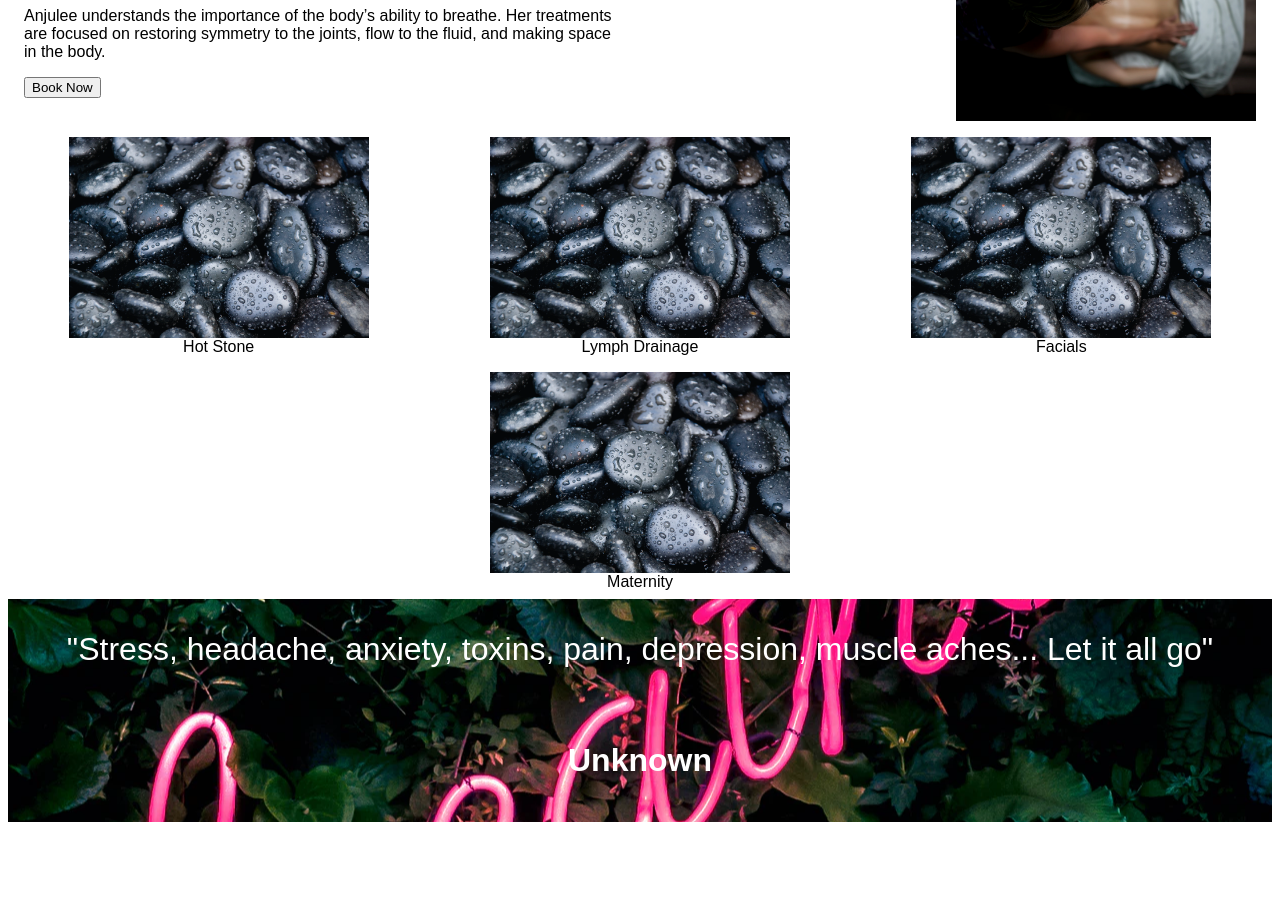
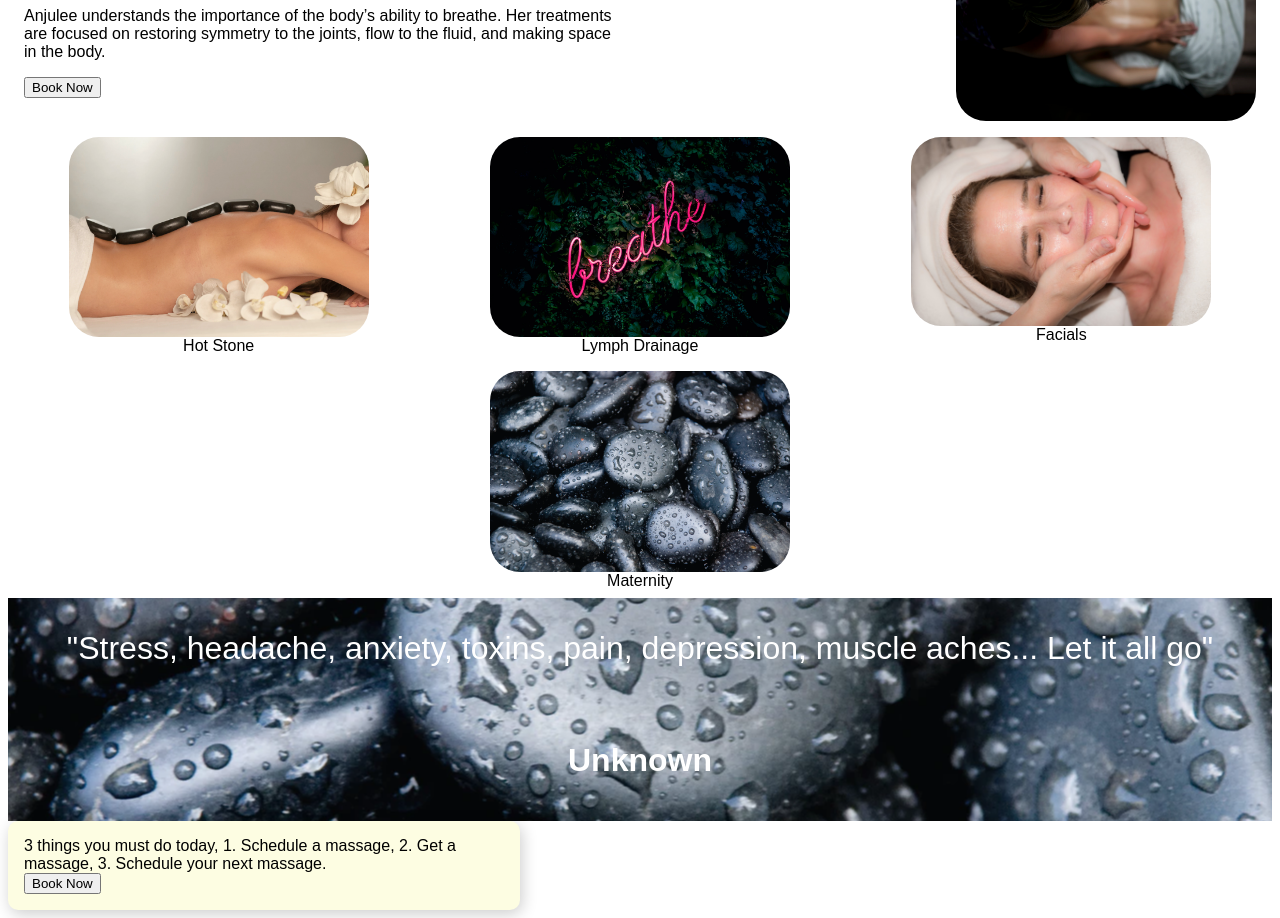
Before and after one commit to seangwilson/landing_page, a plain HTML site: page index.html in a window 1280 px wide. Shown: the part 139-1057 px from the top of the page. Before the commit the page ends 969 px from the top, so only its background shows below. Drawn offline with Linux system fonts and the light colour scheme; a web font is replaced by a local one.

Commit message:
pre-lunch photo and cta tinkering

```diff
--- a/index.html
+++ b/index.html
@@ -32,15 +32,15 @@
 
         <div class="mid">
             <div class="info">
-                <img src="./img/stones.webp" alt="X">
+                <img src="./img/hot-stone.webp" alt="X">
                 <div class="text">Hot Stone</div>
             </div>
             <div class="info">
-                <img src="./img/stones.webp" alt="chili">
+                <img src="./img/breathe.webp" alt="chili">
                 <div class="text">Lymph Drainage</div>
             </div>
             <div class="info">
-                <img src="./img/stones.webp" alt="pepper">
+                <img src="./img/facial.jpeg" alt="pepper">
                 <div class="text">Facials</div>
             </div>
             <div class="info">
@@ -54,7 +54,10 @@
         </div>
 
         <div class="cta">
-
+                <div class="cta-container">
+                  <div class="text">3 things you must do today, 1. Schedule a massage, 2. Get a massage, 3. Schedule your next massage.</div>
+                  <button class="Book">Book Now</button>
+                </div>
         </div>
     </div>
 
--- a/styles.css
+++ b/styles.css
@@ -2,12 +2,12 @@
 
 body {
     font-family: Arial, Helvetica, sans-serif;
-    background-color: white;
     display: flex;
     flex-direction: column;
 }
 
 .header {
+    margin: 0px;
     background-color: #FDFDE2;
     display: flex;
     justify-content: space-between;
@@ -40,6 +40,8 @@ body {
 img {
     max-width: 300px;
     margin: 0px;
+    border-radius: 30px;
+    ;
 }
 
 .top {
@@ -74,7 +76,7 @@ img {
 }
 
 .bottom {
-    background-image: url("./img/breathe.webp");
+    background-image: url("./img/stones.webp");
     background-position: center;
     background-repeat: no-repeat;
     background-attachment: fixed;
@@ -85,3 +87,17 @@ img {
     color: white;
     font-size: 32px;
 }
+
+.cta {
+
+}
+
+.cta {
+    background: #FDFDE2;
+    display: flex;
+    gap: 16px;
+    padding: 16px;
+    width: 480px;
+    border-radius: 10px;
+    box-shadow: 2px 4px 16px rgba(0,0,0,.2);
+  }
```
Also changed, not shown: img/facial.jpeg (added), img/hot-stone.webp (added).
